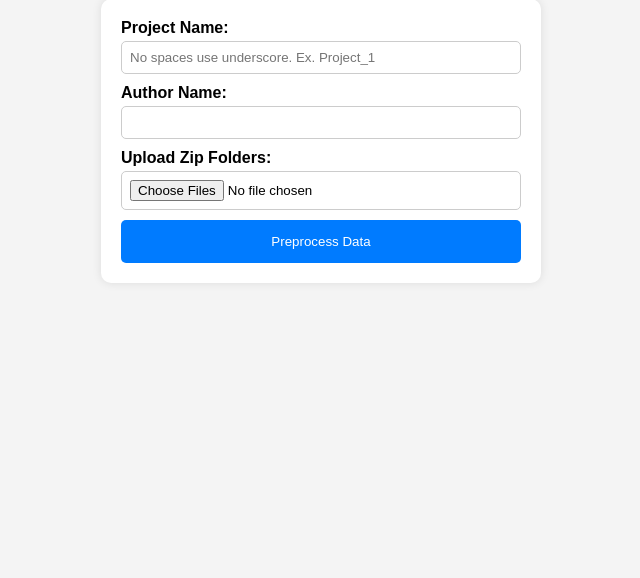
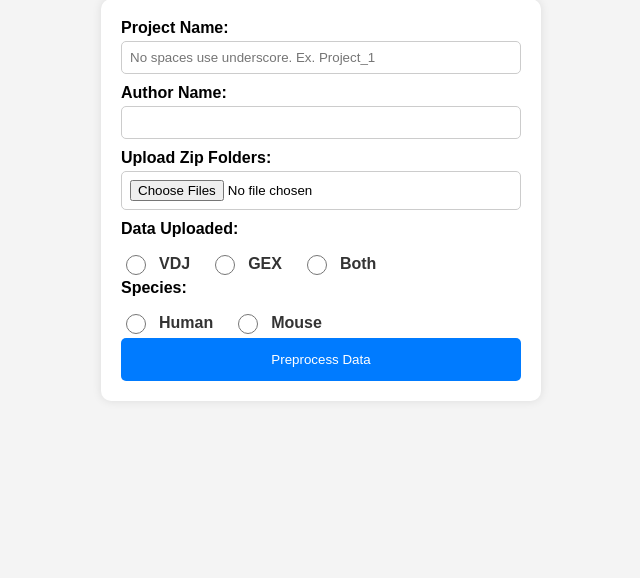
Before and after one commit to nkoranda97/ddl_website, a Flask app: page /upload in a window 1280 px wide. Shown: the part 151-729 px from the top of the page, without its empty margins (319-959 px from the left). Run offline with Flask 3, Linux system fonts and the light colour scheme.

Commit message:
added options for uploading only VDJ data and selecting organism

```diff
--- a/flask_app/select.py
+++ b/flask_app/select.py
@@ -53,28 +53,52 @@ def upload():
 
                     files_in_folder = os.listdir(sample_folder)
                     if not any(f.endswith('.csv') for f in files_in_folder) or not any(f.endswith('.fasta') for f in files_in_folder):
+                        print('thinks not both fasta and csv')
                         flash(f'Folder {extracted_folder} does not contain both .csv and .fasta files.')
                         return redirect(request.url)
                 except zipfile.BadZipFile:
+                    print('thinks failed to unzip file')
                     flash(f'Failed to unzip file {filename}.')
                     return redirect(request.url)
                 except Exception as e:
+                    print('error with processing file')
                     flash(f'An error occurred while processing file {filename}.')
                     return redirect(request.url)
 
-        adata_path, vdj_path = preprocess(project_folder, sample_folders)
+        data_uploaded = request.form['data_uploaded']
+        species = request.form['species']
 
-        if error is None:
-            try:
-                db.execute(
-                    'INSERT INTO projects (project_name, project_author, creation_date, directory_path, vdj_path, adata_path) VALUES (?, ?, ?, ?, ?, ?)',
-                    (project_name, author_name, current_date, project_folder, vdj_path, adata_path)
-                )
-                db.commit()
-            except db.IntegrityError:
-                error = f'Project Name {project_name} already exists.'
-            else:
-                return redirect(url_for('select.project_list'))
+
+        if data_uploaded == 'Both':
+
+            adata_path, vdj_path = preprocess(project_folder, sample_folders, data_uploaded, species)
+
+            if error is None:
+                try:
+                    db.execute(
+                        'INSERT INTO projects (project_name, project_author, creation_date, directory_path, vdj_path, adata_path) VALUES (?, ?, ?, ?, ?, ?)',
+                        (project_name, author_name, current_date, project_folder, vdj_path, adata_path)
+                    )
+                    db.commit()
+                except db.IntegrityError:
+                    error = f'Project Name {project_name} already exists.'
+                else:
+                    return redirect(url_for('select.project_list'))
+        elif data_uploaded == 'VDJ':
+            vdj_path = preprocess(project_folder, sample_folders, data_uploaded, species)
+
+            if error is None:
+                try:
+                    db.execute(
+                        'INSERT INTO projects (project_name, project_author, creation_date, directory_path, vdj_path, adata_path) VALUES (?, ?, ?, ?, ?, ?)',
+                        (project_name, author_name, current_date, project_folder, vdj_path, 'NULL')
+                    )
+                    db.commit()
+                except db.IntegrityError:
+                    error = f'Project Name {project_name} already exists.'
+                else:
+                    return redirect(url_for('select.project_list'))
+
 
     return render_template('select/upload.html')
 
--- a/flask_app/static/scripts.js
+++ b/flask_app/static/scripts.js
@@ -1,3 +1,12 @@
 function showLoading() {
     document.getElementById('loader').style.display = 'block';
 }
+
+function checkGEXAndSubmit() {
+    var gexRadio = document.getElementById('GEX');
+    if (gexRadio.checked) {
+        alert('Uploading only GEX data is not supported yet.');
+        return false; // Prevent form submission
+    }
+    return true; // Allow form submission
+}
--- a/flask_app/static/styles.css
+++ b/flask_app/static/styles.css
@@ -222,3 +222,76 @@ table {
   justify-content: center;
   min-height: 400px;
 }
+
+.radio-group {
+  display: flex;
+  flex-direction: row;
+  gap: 10px;
+  margin-top: 10px;
+}
+
+.radio-group label {
+  display: flex;
+  align-items: center;
+  gap: 10px;
+  font-size: 16px;
+  color: #333;
+}
+
+.radio-group input[type="radio"] {
+  accent-color: #007bff; /* Change this to match your theme color */
+  width: 20px;
+  height: 20px;
+}
+
+.flashes {
+  list-style-type: none;
+  padding: 0;
+  margin: 0;
+}
+
+.flashes li {
+  padding: 15px;
+  margin-bottom: 10px;
+  border-radius: 5px;
+  box-shadow: 0 2px 4px rgba(0, 0, 0, 0.1);
+  display: flex;
+  align-items: center;
+}
+
+.flashes .error {
+  background-color: #f8d7da;
+  color: #721c24;
+}
+
+.flashes .info {
+  background-color: #d1ecf1;
+  color: #0c5460;
+}
+
+.flashes li .icon {
+  margin-right: 10px;
+  font-size: 1.5em;
+}
+
+.flashes .success .icon:before {
+  content: "✔️";
+}
+
+.flashes .error .icon:before {
+  content: "❌";
+}
+
+.flashes .info .icon:before {
+  content: "ℹ️";
+}
+
+.hover-message {
+  background-color: #d1ecf1;
+  color: #0c5460;
+  padding: 10px;
+  margin-top: 10px;
+  border: 1px solid #bee5eb;
+  border-radius: 5px;
+  display: none; /* Initially hidden */
+}
--- a/flask_app/templates/select/upload.html
+++ b/flask_app/templates/select/upload.html
@@ -5,15 +5,41 @@
 {% block content %}
 <div>
   <h1>Create Project</h1>
-          <form method="post" enctype="multipart/form-data" onsubmit="showLoading()">
+  <form method="post" enctype="multipart/form-data" onsubmit="return checkGEXAndSubmit()">
     <label for="project_name">Project Name:</label>
     <input type="text" id="project_name" name="project_name" placeholder="No spaces use underscore. Ex. Project_1" required>
 
     <label for="author_name">Author Name:</label>
-            <input type="text" id="author_name" name="author_name"required>
+    <input type="text" id="author_name" name="author_name" required>
 
     <label for="folders">Upload Zip Folders:</label>
     <input type="file" id="folders" name="folders" multiple required>
+
+    <label for="data_uploaded">Data Uploaded:</label>
+    <div class="radio-group">
+      <label for="VDJ">
+        <input type="radio" name="data_uploaded" id="VDJ" value="VDJ"> VDJ
+      </label><br>
+      <label for="GEX">
+        <input type="radio" name="data_uploaded" id="GEX" value="GEX"> GEX
+      </label><br>
+      <label for="Both">
+        <input type="radio" name="data_uploaded" id="Both" value="Both"> Both
+      </label><br>
+    </div>
+    <label for="species">Species:</label>
+    <div class="radio-group">
+      <label for="human">
+        <input type="radio" name="species" id="human" value="human"> Human
+      </label><br>
+      <label for="mouse">
+        <input type="radio" name="species" id="mouse" value="mouse"> Mouse
+      </label><br>
+    </div>
+
+    <div id="gex-message" class="hover-message" style="display: none;">
+      Uploading only GEX data is not supported yet.
+    </div>
 
     <button type="submit" class="button">Preprocess Data</button>
   </form>
@@ -21,5 +47,4 @@
   <link rel="stylesheet" href="{{ url_for('static', filename='styles.css') }}">
   <script src="{{ url_for('static', filename='scripts.js') }}"></script>
 </div>
-
 {% endblock %}
```
Also changed, not shown: flask_app/analyze.py (+5 -3 lines), flask_app/preprocess.py (+101 -65 lines), 1 other file. Lines whose indentation alone changed are shown as unchanged.
